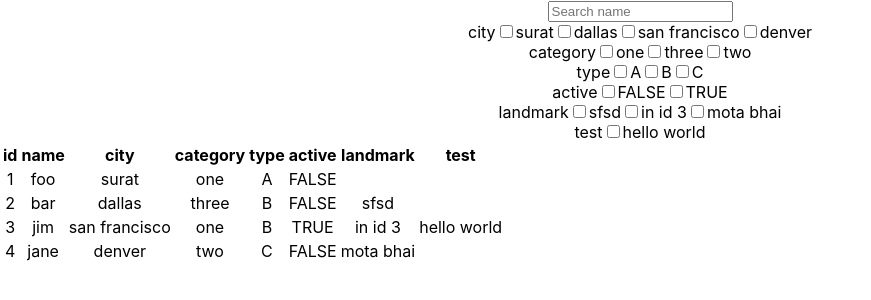
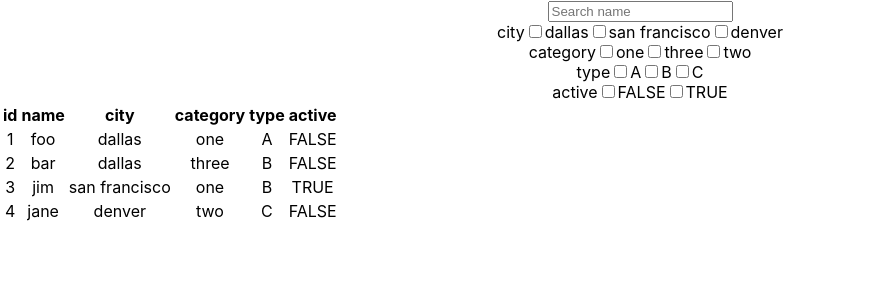
Before and after one commit to raviu-tagline/multifilters, a React (Create React App) app: page / in a window 1280 px wide. Shown: the top 300 px of the page, without its empty margins (0-871 px from the left). Built offline with nearby package versions, Linux system fonts and the light colour scheme.

Commit message:
Filter by name - in progress

```diff
--- a/src/components/Main.jsx
+++ b/src/components/Main.jsx
@@ -4,9 +4,12 @@ import { Form, CustomInput } from "reactstrap";
 import db from "../db.json";
 
 const Main = () => {
-  const [state, setState] = useState();
-  let data = db;
+  const [data, setData] = useState();
+  const [filtered, setFiltered] = useState();
+  const [filterOptions, setFilter] = useState({});
   let keys = [];
+
+  if (data) {
     data.forEach((val) => {
       Object.keys(val).filter((v, i, ar) => {
         if (ar.indexOf(v) === i) {
@@ -14,16 +17,14 @@ const Main = () => {
         }
       });
     });
+  }
 
   keys = keys.filter((v, i, ar) => ar.indexOf(v) === i);
 
-  let obj = state;
+  let obj;
   keys.forEach((val, ind) => {
     let tmp = [];
     db.forEach((dVal) => {
-      // let set = [...new Set(dVal[val])];
-      // console.log(`set`, set);
-      // obj.push(dVal[val]);
       tmp.push(dVal[val]);
       obj = {
         ...obj,
@@ -32,46 +33,136 @@ const Main = () => {
     });
   });
 
-  let check = [];
-  let filtered;
+  let filter = filterOptions;
 
-  const handleCheckChange = (e) => {
+  /* const handleCheckChange = (e) => {
     const { name, value, checked } = e.target;
-    console.log(`value`, value, `name`, name);
+
     if (checked) {
-      check.push({ [name]: value });
+      if (Object.keys(filter).length !== 0) {
+        if (!filter[name]) {
+          filter = {
+            ...filter,
+            [name]: [value],
+          };
         } else {
-      check = check.filter((v) => Object.values(v)[0] !== value);
+          filter[name].push(value);
         }
-    console.log(`check`, check);
-    let tmp;
-    Object.values(check).forEach((v) => {
-      if (filtered) {
-        tmp = filtered.filter((vls, i) => vls[name] === v[name]);
       } else {
-        tmp = db.filter((vls, i) => vls[name] === v[name]);
+        filter = {
+          [name]: [value],
+        };
       }
-      console.log(`tmp`, tmp);
-    });
-    filtered = tmp;
-    console.log(`filtered`, filtered);
-    // console.log(
-    //   `tmp filter`,
-    //   tmp.filter((v, i) => v[name] === value)
-    // );
+    } else {
+      filter = {
+        ...filter,
+        [name]: filter[name].filter((v) => v !== value),
       };
-  const handleSearchChange = (e) => {
+
+      if (filter[name].length === 0) {
+        delete filter[name];
+      }
+    }
+
+    let filteredData = applyFilter(data, filter);
+    // let filteredData;
+
+    // console.log(`filter`, filter, data);
+
+    // if (!filtered) {
+    //   filteredData = applyFilter(data, filter);
+    // } else {
+    //   filteredData = applyFilter(filtered, filter);
+    // }
+    setFilter(filter);
+    setFiltered(filteredData);
+  }; */
+
+  /* const handleSearchChange = (e) => {
     const { name, value } = e.target;
     console.log(`value`, value, `name`);
-    let tt = db.filter((v, i) => v[name] === value);
-    console.log(`tt`, tt);
+    let fltr = {
+      [name]: [value],
+    };
+    let tt;
+    // console.log(`tt`, tt);
+
+    // console.log(`fltr`, fltr);
+    if (!filtered) {
+      tt = data.filter((v) => v[name].includes(value));
+      // tt = applyFilter(data, fltr);
+      // console.log(`tt in if`, tt);
+    } else {
+      // console.log(`else`);
+      tt = data.filter((v) => v[name].includes(value));
+      // tt = applyFilter(filtered, fltr);
+      // console.log(`tt in else`, tt);
+    }
+
+    console.log(`tt before set`, tt);
+    // console.log(`tt`, tt);
+    // let tt = applyFilter(data, fltr);
+    setFiltered(tt);
+
+    // setFiltered(...filtered, tt);
+  }; */
+
+  const handleFilter = (e) => {
+    const { name, value, checked } = e.target;
+    if (Object.keys(filter).length !== 0) {
+      if (!filter[name]) {
+        filter = {
+          ...filter,
+          [name]: [value],
+        };
+        console.log(`IF IF`);
+      } else {
+        filter[name].push(value);
+        console.log(`ELSE IF`);
+      }
+    } else {
+      filter = {
+        [name]: [value],
+      };
+      console.log(`ELSE`, filter);
+    }
+    if (!checked || value === "") {
+      filter = {
+        ...filter,
+        [name]: filter[name].filter((v) => v !== value),
       };
 
-  // setState(obj);
+      if (filter[name].length === 0) {
+        console.log(`Inner if`, filter[name]);
+        delete filter[name];
+      }
+    }
+
+    console.log(`filter`, filter);
+    let filteredData = applyFilter(data, filter);
+
+    setFilter(filter);
+    setFiltered(filteredData);
+  };
+
+  const applyFilter = (arr, filter) => {
+    const keys = Object.keys(filter);
+    return arr.filter((val) => {
+      return keys.every((k) => {
+        if (!filter[k].length) return true;
+        return filter[k].includes(val[k]);
+      });
+    });
+  };
+
+  useEffect(() => {
+    setData(db);
+  }, []);
 
   return (
     <div className="row">
-      {Object.values(obj).map((val, ind) => (
+      {obj &&
+        Object.values(obj).map((val, ind) => (
           <>
             <div>
               {keys[ind] !== "id" && keys[ind] !== "name" && keys[ind]}
@@ -84,7 +175,7 @@ const Main = () => {
                           type="checkbox"
                           name={keys[ind]}
                           value={vals}
-                        onChange={(e) => handleCheckChange(e)}
+                          onChange={(e) => handleFilter(e)}
                         />
                         {vals}
                       </label>
@@ -96,7 +187,7 @@ const Main = () => {
                   type="search"
                   name={keys[ind]}
                   placeholder="Search name"
-                onChange={(e) => handleSearchChange(e)}
+                  onChange={(e) => handleFilter(e)}
                 />
               )}
             </div>
@@ -108,8 +199,17 @@ const Main = () => {
           <tr>{keys && keys.map((val, ind) => <th>{val}</th>)}</tr>
         </thead>
         <tbody>
-          {obj &&
-            Object.values(db).map((val, ind) => (
+          {data &&
+            !filtered &&
+            Object.values(data).map((val, ind) => (
+              <tr>
+                {Object.values(val).map((vals, index) => (
+                  <td>{vals}</td>
+                ))}
+              </tr>
+            ))}
+          {filtered &&
+            Object.values(filtered).map((val, ind) => (
               <tr>
                 {Object.values(val).map((vals, index) => (
                   <td>{vals}</td>
--- a/src/db.json
+++ b/src/db.json
@@ -2,7 +2,7 @@
     {
         "id": 1,
         "name": "foo",
-        "city": "surat",
+        "city": "dallas",
         "category": "one",
         "type": "A",
         "active": "FALSE"
@@ -13,8 +13,7 @@
         "city": "dallas",
         "category": "three",
         "type": "B",
-        "active": "FALSE",
-        "landmark": "sfsd"
+        "active": "FALSE"
     },
     {
         "id": 3,
@@ -22,9 +21,7 @@
         "city": "san francisco",
         "category": "one",
         "type": "B",
-        "active": "TRUE",
-        "landmark": "in id 3",
-        "test": "hello world"
+        "active": "TRUE"
     },
     {
         "id": 4,
@@ -32,7 +29,6 @@
         "city": "denver",
         "category": "two",
         "type": "C",
-        "active": "FALSE",
-        "landmark": "mota bhai"
+        "active": "FALSE"
     }
 ]
```
Lines whose indentation alone changed are shown as unchanged.
